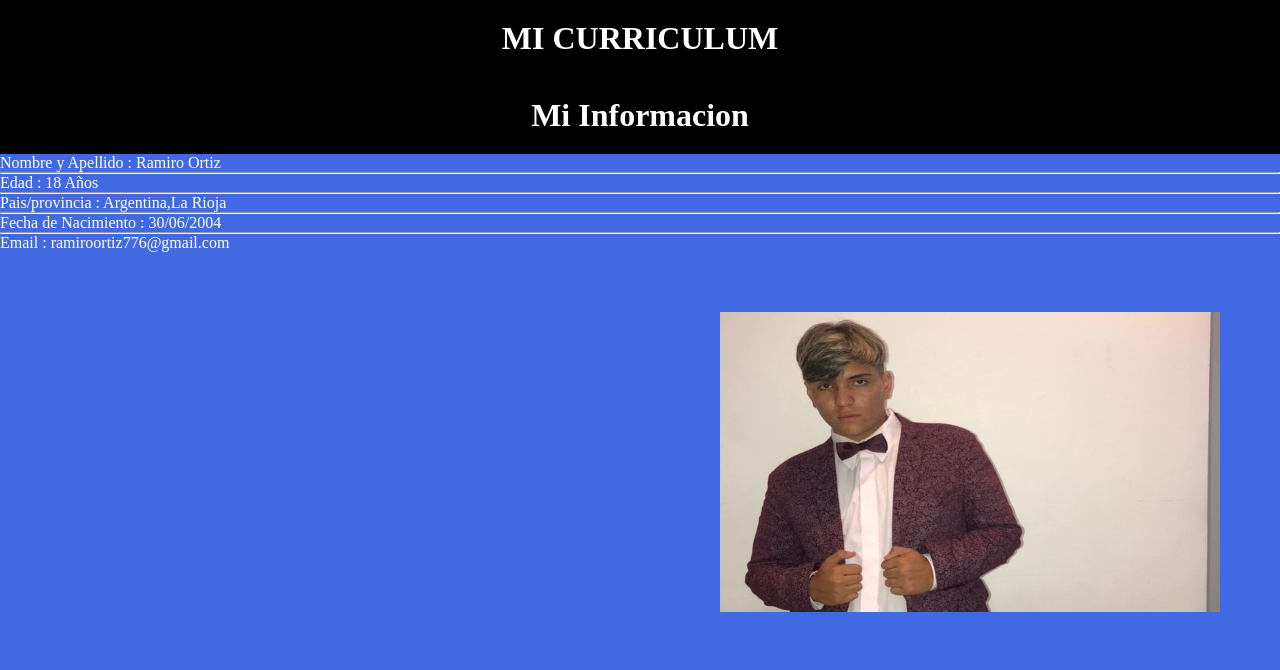
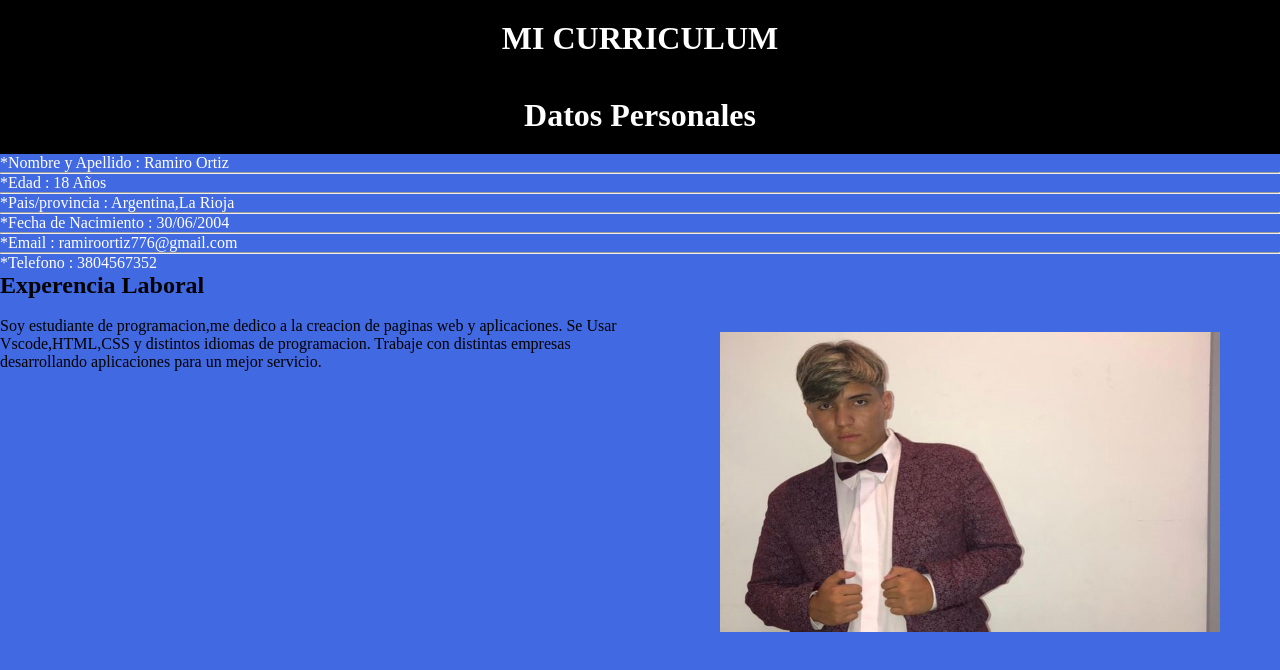
Before and after one commit to Ramiro-Ortiz/Ramiro-Ortiz.github.io, a plain HTML site: page index.html in a window 1280 px wide. Drawn offline with Linux system fonts and the light colour scheme.

Commit message:
se agrega informacion

```diff
--- a/index.html
+++ b/index.html
@@ -10,21 +10,32 @@
 <body>
     <h1>MI CURRICULUM</h1>
     <div>
-        <h1>Mi Informacion</h1>
+        <h1>Datos Personales</h1>
 
         <ul>
-            <li>Nombre y Apellido : Ramiro Ortiz</li>
+            <li>*Nombre y Apellido : Ramiro Ortiz</li>
             <hr>
-            <li>Edad : 18 Años</li>
+            <li>*Edad : 18 Años</li>
             <hr>
-            <li>Pais/provincia : Argentina,La Rioja</li>
+            <li>*Pais/provincia : Argentina,La Rioja</li>
             <hr>
-            <li>Fecha de Nacimiento : 30/06/2004</li>
+            <li>*Fecha de Nacimiento : 30/06/2004</li>
             <hr>
-            <li>Email : ramiroortiz776@gmail.com</li>
+            <li>*Email : ramiroortiz776@gmail.com</li>
+            <hr>
+            <li>*Telefono : 3804567352</li>
         </ul>
 
     </div>
     <div> <img src="a98d87af-013a-4df0-8275-0c33206ab63b.jpg" ></div>
+
+    <h2>Experencia Laboral</h2>
+    <br>
+    <p>Soy estudiante de programacion,me dedico a la creacion de paginas web y aplicaciones.
+        Se Usar Vscode,HTML,CSS y distintos idiomas de programacion.
+        Trabaje con distintas empresas desarrollando aplicaciones para un mejor servicio.
+    </p>
+
+
 </body>
 </html>
```
